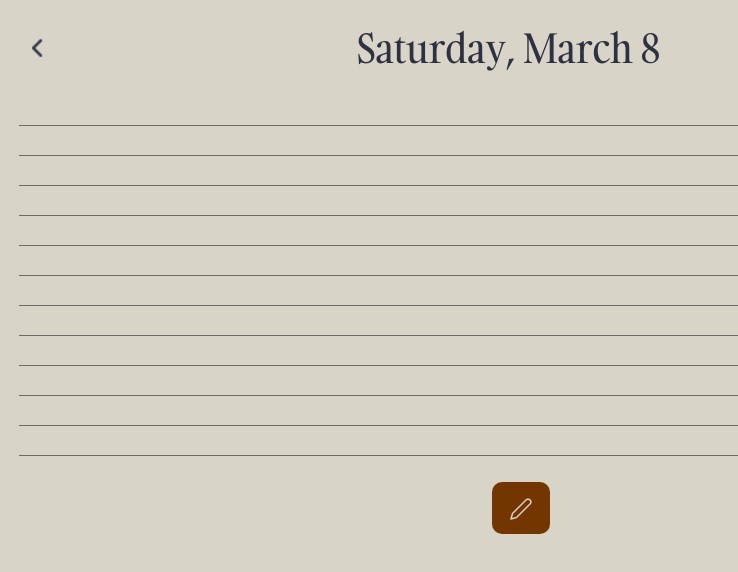
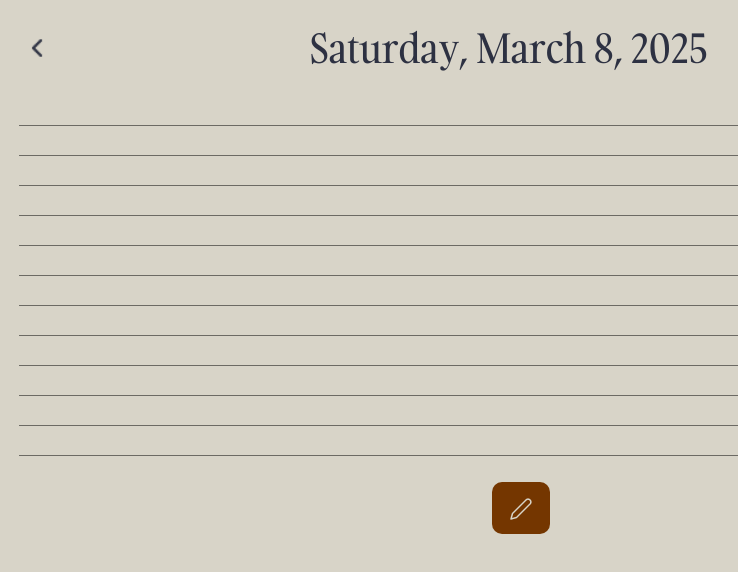
Before and after one commit to andersantos93/personal-journal, a React (Create React App) app: page /new-journal in a window 1280 px wide. Shown: the top 572 px of the page, without its empty margins (119-857 px from the left). Built offline with nearby package versions, Linux system fonts and the light colour scheme.

Commit message:
Fix styles in the main page

```diff
--- a/src/pages/Home.js
+++ b/src/pages/Home.js
@@ -25,17 +25,8 @@ export default function Home() {
     setJournals(journalsByDate);
   }, []);
 
-  const truncateText = (text, limit = 50) =>
+  const truncateText = (text, limit = 300) =>
     text.length <= limit ? text : `${text.substring(0, limit)}...`;
-
-  const formatDate = (dateString) => {
-    const date = new Date(dateString);
-    return {
-      day: date.getDate(),
-      month: date.toLocaleString("default", { month: "short" }),
-      weekday: date.toLocaleString("default", { weekday: "short" }),
-    };
-  };
 
   return (
     <div className="home-container">
@@ -52,14 +43,10 @@ export default function Home() {
       <main className="journal-list">
         {journals.length > 0 ? (
           journals.map(({ date, entries }) => {
-            const { day, month, weekday } = formatDate(date);
-
             return (
               <div key={date} className="date-group">
                 <div className="date-header">
-                  <span>
-                    {day} {month}, {weekday}
-                  </span>
+                  <span>{date}</span>
                 </div>
 
                 <div className="entries-container">
--- a/src/styles/home.css
+++ b/src/styles/home.css
@@ -31,7 +31,8 @@
 
 .date-header {
   padding: 12px 16px;
-  font-weight: bold;
+  font-size: 17px;
+  font-family: var(--gambarino-font);
   background-color: rgba(181, 173, 151, 0.3);
 }
 
--- a/src/utils/formatDate.js
+++ b/src/utils/formatDate.js
@@ -1,5 +1,10 @@
 export function formatDate(date) {
-  const options = { weekday: "long", month: "long", day: "numeric" };
+  const options = {
+    weekday: "long",
+    month: "long",
+    day: "numeric",
+    year: "numeric",
+  };
   const formattedDate = date.toLocaleDateString("en-US", options);
   return formattedDate;
 }
```
